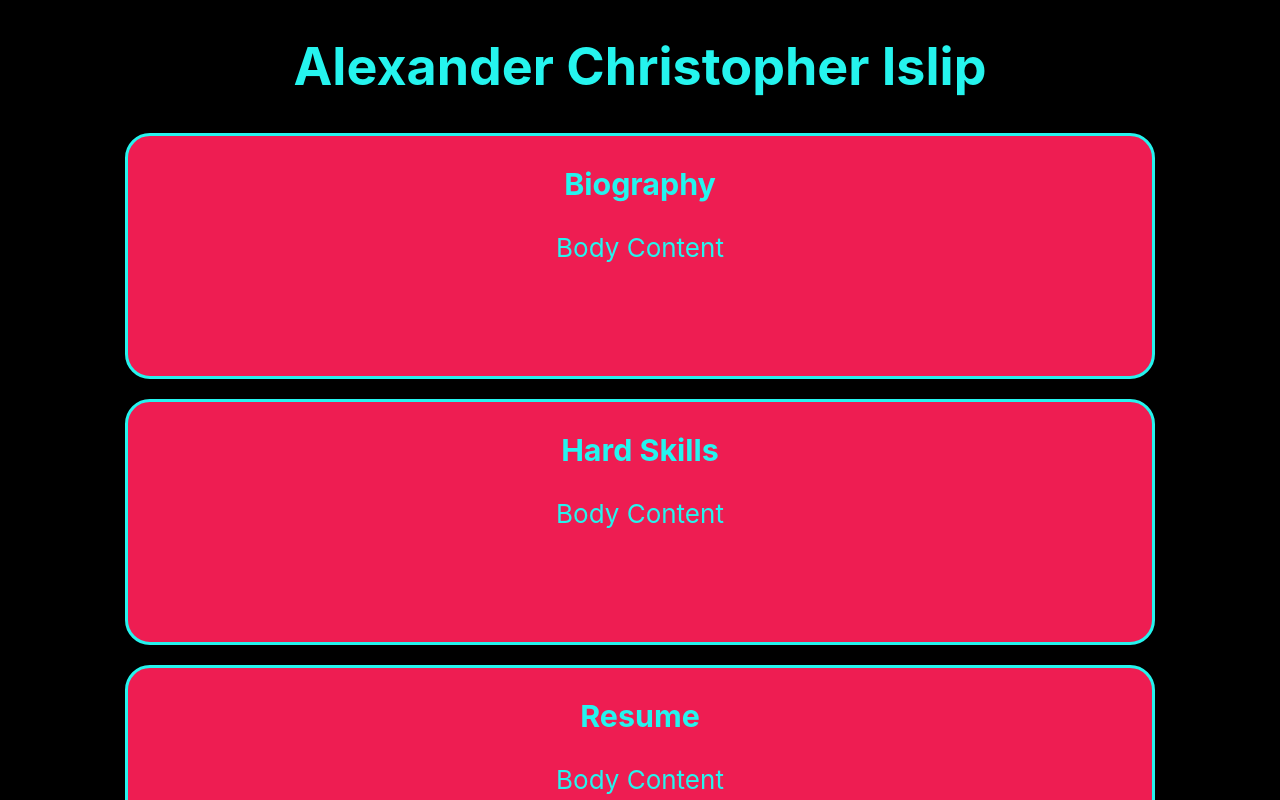
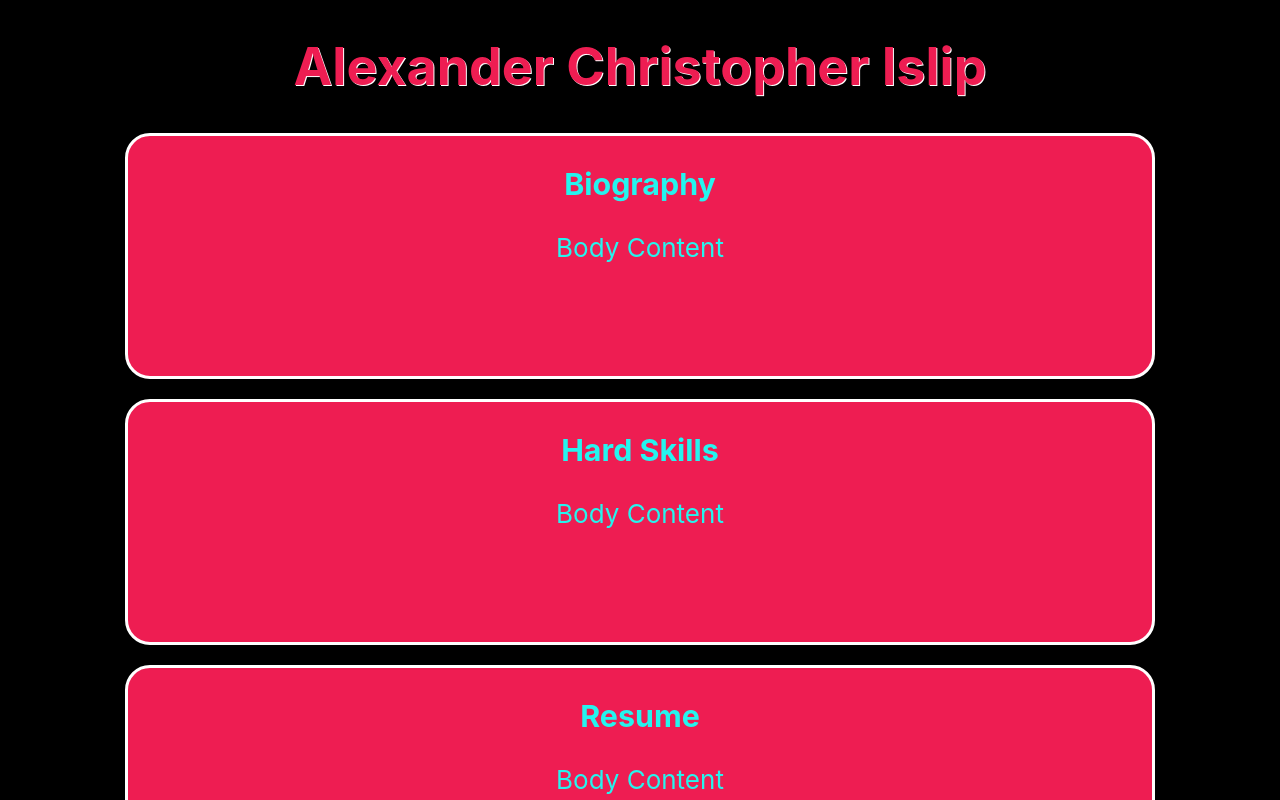
Before and after one commit to IslipAI/islipaisite, a React (Create React App) app: page / in a window 1280 px wide. Shown: the top 800 px of the page. Built offline with nearby package versions, Linux system fonts and the light colour scheme.

Commit message:
Added some UX design.

```diff
--- a/src/App.css
+++ b/src/App.css
@@ -8,8 +8,8 @@
   display: flex;
   flex-direction: column;
   align-items: center;
-  font-size: calc(10px + 2vmin);
-  color:rgb(37, 244, 238);
+  font-size: calc(10px + 2vh);
+  color:rgb(238, 29, 82);
 }
 
 .app-body {
@@ -44,3 +44,7 @@
 ::-webkit-scrollbar-thumb {
   background: rgb(37, 244, 238);
 }
+
+h1{
+  text-shadow: 1px 1px rgb(255, 255, 255);
+}
--- a/src/components/body/bodycontainer.css
+++ b/src/components/body/bodycontainer.css
@@ -7,7 +7,7 @@
   transition: 1s ease;
   border: px;
   border-style: solid;
-  border-color: rgb(37, 244, 238);
+  border-color: rgb(255, 255, 255);
   margin-bottom: 2.5vh;
 }
 
```
Also changed, not shown: src/misc/colors.txt (added).
